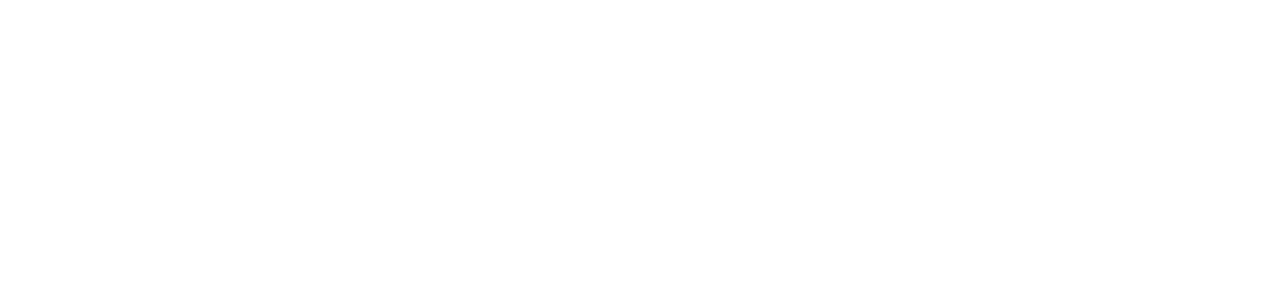
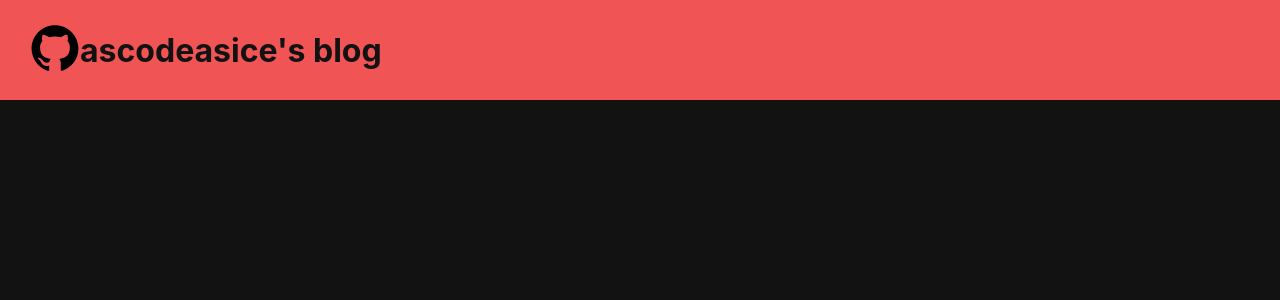
Before and after one commit to ascodeasice/blog-writer, a React (Create React App) app: page / in a window 1280 px wide. Shown: the top 300 px of the page. Built offline with nearby package versions, Linux system fonts and the light colour scheme.

Commit message:
Finish header

```diff
--- a/package.json
+++ b/package.json
@@ -8,6 +8,8 @@
     "@testing-library/user-event": "^13.5.0",
     "react": "^18.2.0",
     "react-dom": "^18.2.0",
+    "react-router": "^6.8.0",
+    "react-router-dom": "^6.8.0",
     "react-scripts": "5.0.1",
     "web-vitals": "^2.1.4"
   },
--- a/src/App.js
+++ b/src/App.js
@@ -1,7 +1,15 @@
+import { HashRouter, Route, Routes } from 'react-router-dom';
+import HomePage from './components/HomePage';
+
 function App() {
   return (
-    <div className="App">
-    </div>
+    <>
+      <HashRouter>
+        <Routes>
+          <Route path='/' element={<HomePage />} />
+        </Routes>
+      </HashRouter>
+    </>
   );
 }
 
--- /dev/null
+++ b/src/components/Header.js
@@ -0,0 +1,18 @@
+import Github from '../assets/github.svg';
+import { Link } from "react-router-dom"
+
+const Header = () => {
+
+    return (
+        <div className="header">
+            <a href='https://github.com/ascodeasice/blog-writer'>
+                <img className='githubLogo' src={Github} />
+            </a>
+            <Link to="/">
+                <h1 className='heading'>ascodeasice's blog</h1>
+            </Link>
+        </div>
+    );
+}
+
+export default Header;
--- /dev/null
+++ b/src/components/HomePage.js
@@ -0,0 +1,9 @@
+import Header from "./Header"
+
+const HomePage = () => {
+    return (
+        <Header />
+    )
+}
+
+export default HomePage;
--- a/src/styles/index.css
+++ b/src/styles/index.css
@@ -1,3 +1,10 @@
+:root {
+  --red: #F05454;
+  --blue: #6A7EFC;
+  --black: #121212;
+  --white: #F5F5F5;
+}
+
 body {
   margin: 0;
   font-family: -apple-system, BlinkMacSystemFont, 'Segoe UI', 'Roboto', 'Oxygen',
@@ -5,9 +12,44 @@
     sans-serif;
   -webkit-font-smoothing: antialiased;
   -moz-osx-font-smoothing: grayscale;
+  background-color: var(--black);
 }
 
 code {
   font-family: source-code-pro, Menlo, Monaco, Consolas, 'Courier New',
     monospace;
 }
+
+a {
+  color: var(--black);
+  text-decoration: none;
+}
+
+a:hover {
+  color: var(--blue);
+}
+
+.header {
+  display: flex;
+  align-items: center;
+  padding-left: 30px;
+  background-color: var(--red);
+  height: 100px;
+}
+
+.heading {
+  color: var(--black);
+}
+
+.heading:hover {
+  color: var(--blue);
+}
+
+.githubLogo {
+  width: 50px;
+}
+
+.githubLogo:hover {
+  /* become blue when hovering github logo */
+  filter: invert(42%) sepia(44%) saturate(827%) hue-rotate(195deg) brightness(113%) contrast(98%);
+}
```
Also changed, not shown: src/assets/github.svg (added), 1 other file (tests, documents, lock files or other folders).
